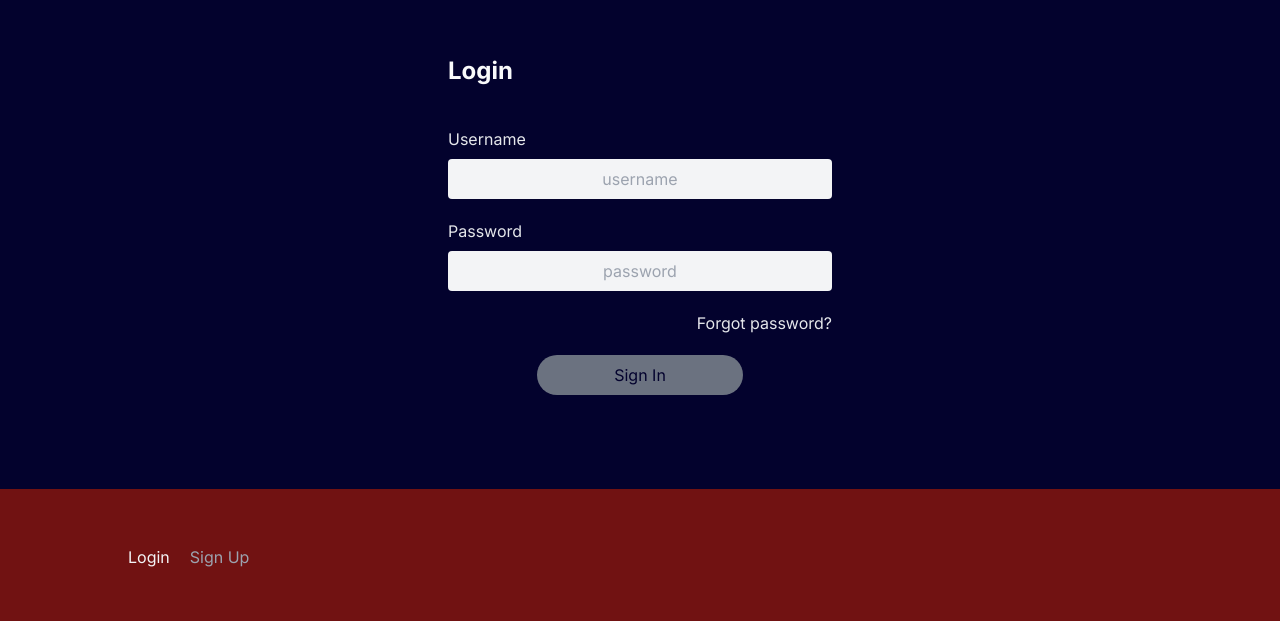
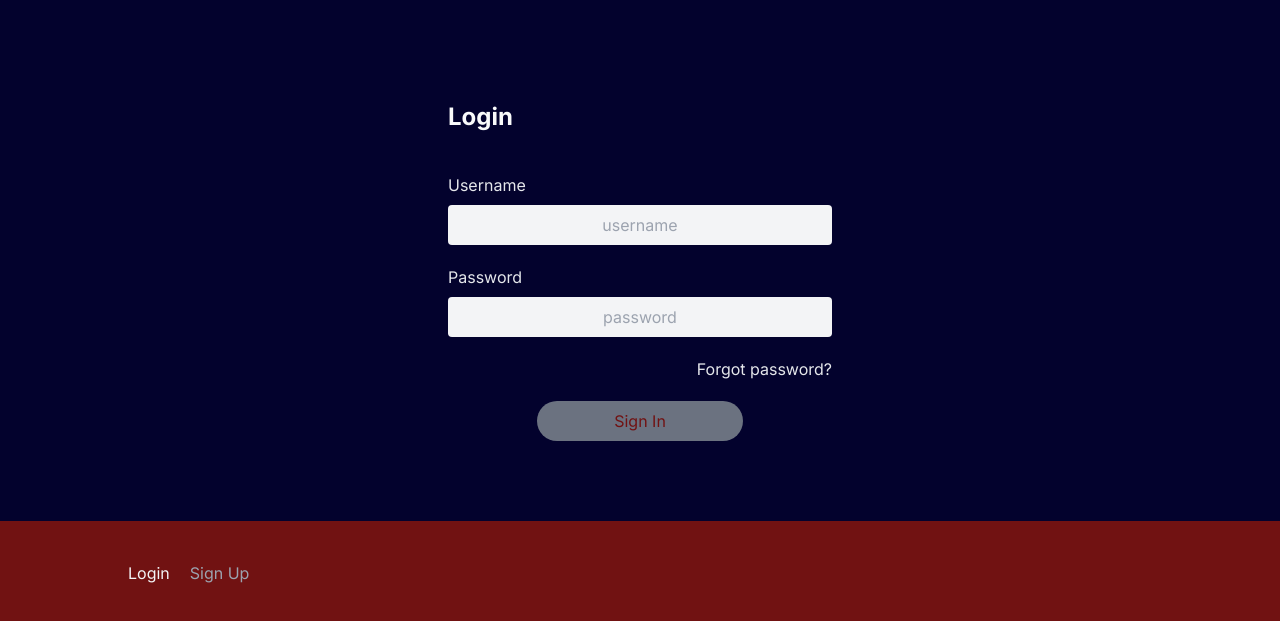
Before and after one commit to chingu-voyages/v46-tier3-team-28, a Next.js app: page /login in a window 1280 px wide. Shown: the part 175-796 px from the top of the page. Built offline with nearby package versions, Linux system fonts and the light colour scheme.

Commit message:
Fix #33: Change the Navbar position from fixed to static

```diff
--- a/src/app/login/page.tsx
+++ b/src/app/login/page.tsx
@@ -4,7 +4,7 @@ import LoginForm from "@/components/LoginForm";
 
 const LoginPage = () => {
   return (
-    <main className="w-full h-screen flex items-center justify-center flex-col bg-[#03022D]">
+    <main className="w-full h-fit min-h-screen flex items-center justify-end overflow-y-auto flex-col bg-[#03022D]">
       <LoginForm />
       <BottomNav />
     </main>
--- a/src/components/BottomNav.tsx
+++ b/src/components/BottomNav.tsx
@@ -3,7 +3,7 @@ import Link from "next/link";
 
 const BottomNav = () => {
   return (
-    <nav className="bg-[#711212] w-full h-fit py-14 pl-[10%] flex flex-row gap-5 fixed inset-x-0 bottom-0">
+    <nav className="bg-[#711212] w-full h-fit py-10 pl-[10%] flex flex-row gap-5">
       <li className="list-none text-gray-100 hover:text-gray-50">
         {" "}
         <Link href="login">Login</Link>
--- a/src/components/LoginForm.tsx
+++ b/src/components/LoginForm.tsx
@@ -12,7 +12,7 @@ const LoginForm = () => {
   return (
     <form
       onSubmit={validateLogin}
-      className="h-fit flex flex-col gap-10 w-full md:w-[50%] lg:w-[40%] xl:w-[40%] px-[5%] text-gray-200"
+      className="h-fit flex flex-col gap-10 w-full md:w-[50%] lg:w-[40%] xl:w-[40%] px-[5%] text-gray-200 py-20"
     >
       <h2 className="text-gray-50 text-2xl font-bold text-center md:text-left lg:text-left xl:text-left">
         Login
@@ -57,7 +57,7 @@ const LoginForm = () => {
           Forgot password?
         </p>
         <input
-          className="bg-gray-500 text-[#03022D] w-fit flex self-center py-2 px-[20%] rounded-full hover:bg-gray-100 cursor-pointer"
+          className="bg-gray-500 text-[#711212] w-fit flex self-center py-2 px-[20%] rounded-full hover:bg-gray-100 cursor-pointer transition-all duration-300"
           type="submit"
           value="Sign In"
         />
```
